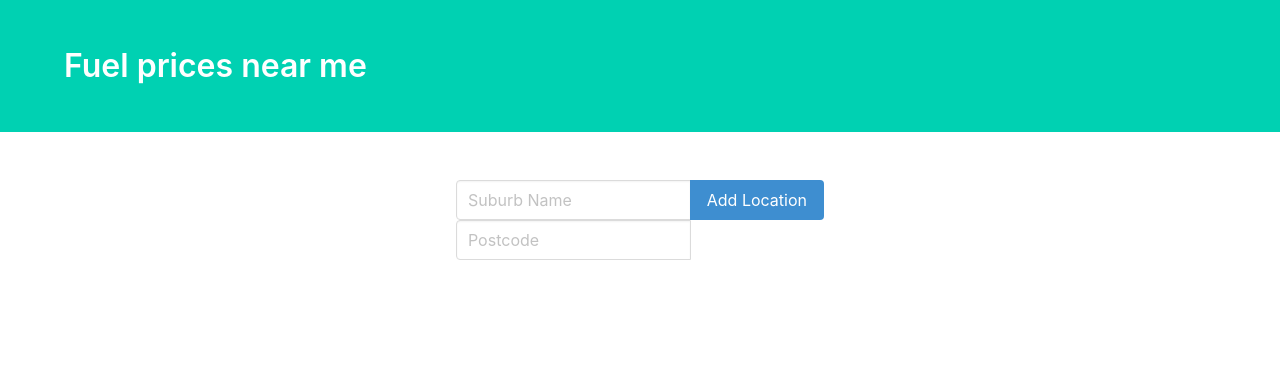
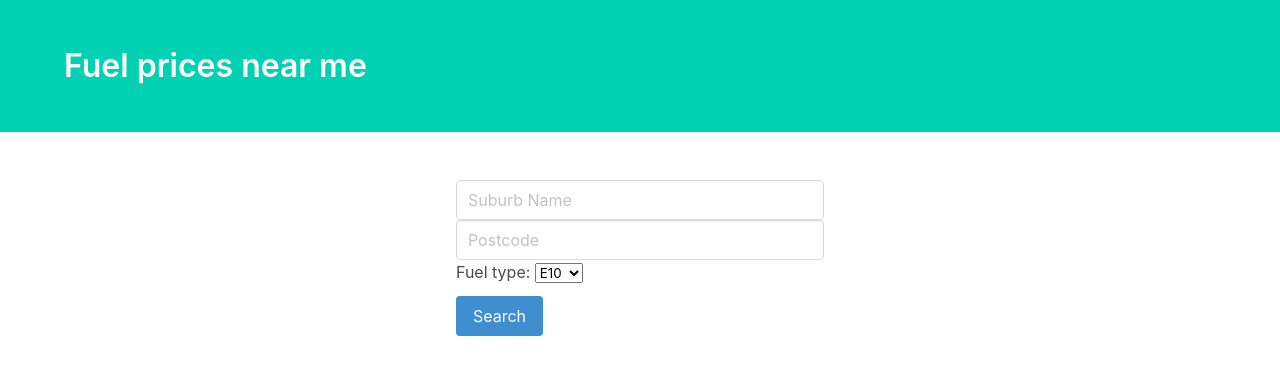
Before and after one commit to matthewqian1/fuel-prices, a Django app: page / in a window 1280 px wide. Shown: the top 375 px of the page. Run offline with Django 3.2, Linux system fonts and the light colour scheme; data that the repository does not hold is empty; some libraries are stand-ins or nearby versions.

Commit message:
adding input elements

```diff
--- a/fuel_prices/fuel/forms.py
+++ b/fuel_prices/fuel/forms.py
@@ -1,6 +1,7 @@
 from django import forms
 from .models import Fuel
 
+fuel_types = [('E10', 'E10'), ('U91', 'U91'), ('P95', 'P95'), ('P98', 'P98'), ('E95', 'E95')]
 
 class FuelForm(forms.ModelForm):
     class Meta:
@@ -12,3 +13,5 @@ class FuelForm(forms.ModelForm):
 class LocationForm(forms.Form):
     name = forms.CharField(widget=forms.TextInput(attrs={'class': 'input', 'placeholder': 'Suburb Name'}))
     postcode = forms.IntegerField(widget=forms.TextInput(attrs={'class': 'input', 'placeholder': 'Postcode'}))
+    #fuel_type = forms.CharField(label='Fuel type:', widget=forms.Select(attrs={'class': 'input'}, choices=fuel_types))
+    fuel_type = forms.ChoiceField(choices=fuel_types)
--- a/fuel_prices/fuel/templates/fuel/fuel.html
+++ b/fuel_prices/fuel/templates/fuel/fuel.html
@@ -29,12 +29,15 @@
                             <div class="control is-expanded">
                                 {{ form.name }}
                                 {{ form.postcode }}
+                                <label> Fuel type: </label>
+                                {{ form.fuel_type }}
                             </div>
-                            <div class="control">
+
+                        </div>
+                        <div class="control">
                                 <button type="submit" class="button is-info">
-                                    Add Location
+                                    Search
                                 </button>
-                            </div>
                         </div>
                     </form>
                 </div>
--- a/fuel_prices/fuel/views.py
+++ b/fuel_prices/fuel/views.py
@@ -27,11 +27,11 @@ def index(request):
         if form.is_valid():
             suburb = form.cleaned_data['name']
             postcode = form.cleaned_data['postcode']
-           # try:
-            s = PostcodesGeo.objects.get(postcode=postcode, suburb=suburb)
-            print(s.longitude, s.latitude)
+            fuel_type = form.cleaned_data['fuel_type']
+            #try:
+            s = PostcodesGeo.objects.get(postcode=postcode, suburb__iexact=suburb)
             url = "https://api.onegov.nsw.gov.au/FuelPriceCheck/v1/fuel/prices/nearby"
-            payload = dict(fueltype="P95", brand=[], namedlocation=postcode, latitude=str(s.latitude),
+            payload = dict(fueltype=str(fuel_type), brand=[], namedlocation=postcode, latitude=str(s.latitude),
                            longitude=str(s.longitude),
                            radius="", sortby="price", sortascending="true")
             headers = {
@@ -45,9 +45,6 @@ def index(request):
             response = requests.request("POST", url, data=str(payload), headers=headers).json()
             stations = response['stations']
             prices = response['prices']
-            print(len(stations), len(prices))
-            print(stations[0]['name'])
-            print(response)
             for i in range(len(stations)):
                 info = {
                     'brand': stations[i]['brand'],
@@ -57,11 +54,10 @@ def index(request):
                     'price': prices[i]['price']
                 }
                 station_info.append(info)
-         #   except:
-          #      print('no result exists for your input')
+        #except:
+            #print('no result exists for your input')
         else:
             print('enter only characters for suburb and integer for postcode')
 
     context = {'form': location, 'station_info': station_info, 'hello': 'hi'}
-    print(context)
     return render(request, 'fuel/fuel.html', context)
```
